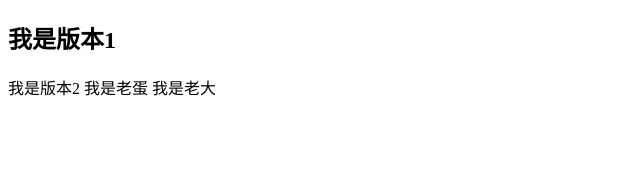
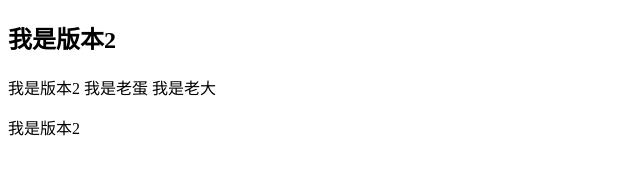
Before and after one commit to caolingling/FengZhi, a plain HTML site: page index.html in a window 1280 px wide. Shown: the whole page, without its empty margins (0-640 px from the left). Drawn offline with Linux system fonts and the light colour scheme.

Commit message:
2.0版本

```diff
--- a/index.html
+++ b/index.html
@@ -8,12 +8,14 @@
 </head>
 
 <body>
-    <h2>我是版本1</h2>
+    <h2>我是版本2</h2>
     <p>
         我是版本2
         我是老蛋
         我是老大
     </p>
+
+    <p>我是版本2 </p>
 </body>
 
 </html>
```
